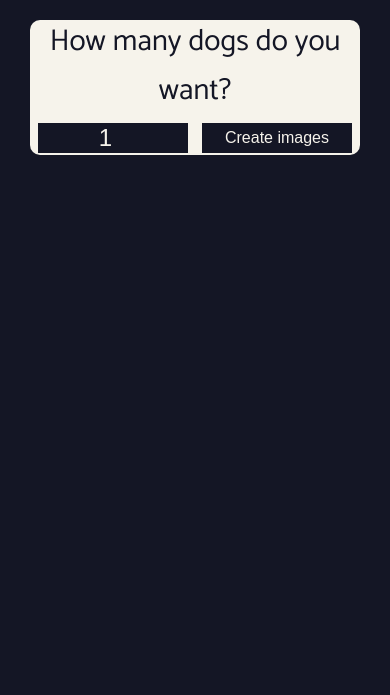
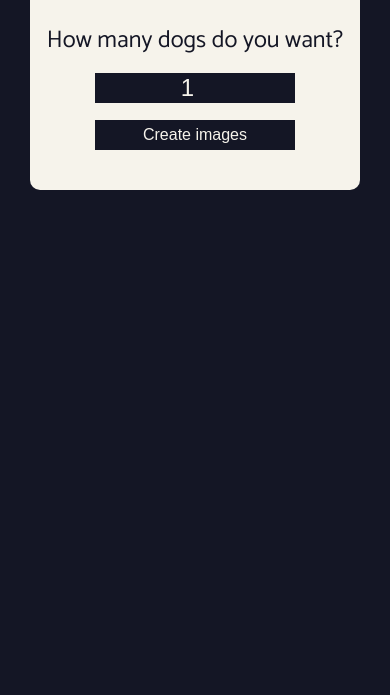
Before and after one commit to tomy08/DOG-GENERATOR-JS, a website: page src/index.html in a window 390 px wide. Shown: the part 149-844 px from the top of the page. Drawn offline with Linux system fonts and the light colour scheme.

Commit message:
add a gitignore and the page is responsive

```diff
--- a/src/index.html
+++ b/src/index.html
@@ -4,7 +4,7 @@
     <meta charset="UTF-8" />
     <meta http-equiv="X-UA-Compatible" content="IE=edge" />
     <meta name="viewport" content="width=device-width, initial-scale=1.0" />
-    <title>Document</title>
+    <title>DOG GENERATOR</title>
     <script src="./index.js"></script>
     <link rel="preconnect" href="https://fonts.googleapis.com" />
     <link rel="preconnect" href="https://fonts.gstatic.com" crossorigin />
@@ -15,11 +15,11 @@
     <link rel="stylesheet" href="./style.css" />
   </head>
   <body>
-    <h1>The dog API</h1>
+    <h1>The dog generator</h1>
     <section>
       <div class="number-dogs">
         <label for="input">How many dogs do you want?</label>
-        <div>
+        <div class="container-buttons">
           <input
             type="number"
             name="input"
--- a/src/index.js
+++ b/src/index.js
@@ -13,7 +13,6 @@ async function Img() {
     const img = document
       .createRange()
       .createContextualFragment(`<img src=${data[i].url} alt=""/>`);
-    console.log(img);
     imgContainer.append(img);
   }
 }
--- a/src/style.css
+++ b/src/style.css
@@ -4,15 +4,13 @@
   box-sizing: border-box;
 }
 body {
-  width: 100vw;
-  height: 100vh;
   background-color: #141625;
   background-repeat: no-repeat;
 }
 h1 {
   font-family: "Catamaran", sans-serif;
   color: #f6f3eb;
-  font-size: 56px;
+  font-size: 30px;
   text-align: center;
   padding: 30px;
 }
@@ -20,12 +18,12 @@ section {
   display: flex;
   align-items: center;
   justify-content: center;
-  margin: 30px;
+  padding: 30px;
 }
 label {
   font-family: "Catamaran", sans-serif;
   color: #141625;
-  font-size: 36px;
+  font-size: 24px;
   text-align: center;
 }
 .number-dogs {
@@ -35,7 +33,7 @@ label {
   align-items: center;
   background-color: #f6f3eb;
   width: 500px;
-  height: 150px;
+  height: 200px;
   border-radius: 10px;
 }
 input {
@@ -43,7 +41,7 @@ input {
   height: 30px;
   text-align: center;
   font-size: 24px;
-  margin: 5px;
+  margin: 10px;
   position: relative;
   top: 3px;
   outline: none;
@@ -54,7 +52,7 @@ input {
 button {
   width: 200px;
   height: 30px;
-  margin: 5px;
+  margin: 10px;
   border: none;
   color: #f6f3eb;
   background-color: #141625;
@@ -69,49 +67,40 @@ button:hover {
 .container {
   display: grid;
   place-items: center;
-  grid-template-columns: auto auto auto auto;
+  grid-template-columns: auto auto;
 }
 img {
-  width: 250px;
-  height: 250px;
+  width: 125px;
+  height: 125px;
   border-radius: 20px;
-  margin: 15px;
+  margin: 5px;
 }
-@media (max-width: 1150px) {
+.container-buttons {
+  display: flex;
+
+  flex-direction: column;
+}
+@media (min-width: 600px) {
   .container {
     grid-template-columns: auto auto auto;
+  }
+  img {
+    width: 150px;
+    height: 150px;
+  }
+  h1 {
+    font-size: 56px;
+  }
+  label {
+    font-size: 36px;
+  }
+}
+@media (min-width: 900px) {
+  .container {
+    grid-template-columns: auto auto auto auto;
   }
   img {
     width: 200px;
     height: 200px;
   }
 }
-@media (max-width: 700px) {
-  .container {
-    grid-template-columns: auto auto;
-  }
-  img {
-    width: 200px;
-    height: 200px;
-  }
-}
-@media (max-width: 525px) {
-  .number-dogs {
-    width: 450px;
-    height: 135px;
-  }
-  h1 {
-    font-size: 48px;
-  }
-  label {
-    font-size: 30px;
-  }
-  button {
-    width: 150px;
-    height: 30px;
-  }
-  input {
-    width: 150px;
-    height: 30px;
-  }
-}
```
Also changed, not shown: 1 other file.
